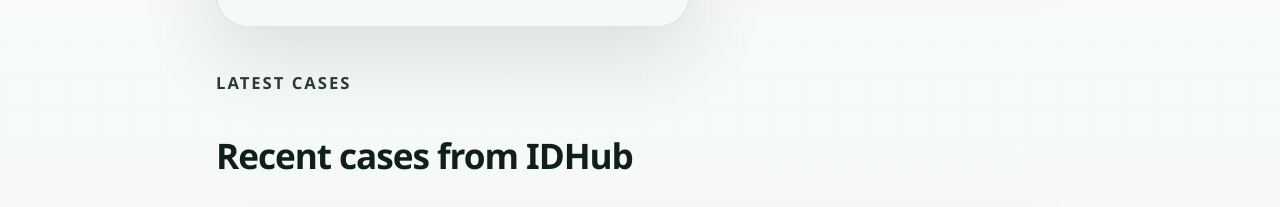
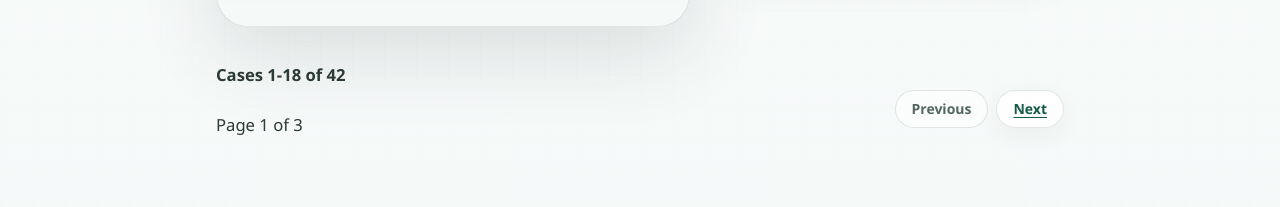
Before and after one commit to alvarojg11/IDHub, a Next.js app: page /cases in a window 1280 px wide. Shown: the part 534-741 px from the top of the page. Built offline with nearby package versions, Linux system fonts and the light colour scheme; no server answers.

Commit message:
case page

```diff
--- a/app/cases/page.tsx
+++ b/app/cases/page.tsx
@@ -64,6 +64,54 @@
   );
 }
 
+function CasesPagination({
+  className,
+  currentPage,
+  totalPages,
+  start,
+  end,
+  totalCases,
+  hasPrev,
+  hasNext,
+}: {
+  className?: string;
+  currentPage: number;
+  totalPages: number;
+  start: number;
+  end: number;
+  totalCases: number;
+  hasPrev: boolean;
+  hasNext: boolean;
+}) {
+  return (
+    <section className={className}>
+      <div className="flex flex-col gap-4 sm:flex-row sm:items-center sm:justify-between">
+        <div>
+          <p className="text-sm font-semibold text-[var(--foreground)]">
+            Cases {start + 1}-{end} of {totalCases}
+          </p>
+          <p className="text-sm text-[var(--muted)]">
+            Page {currentPage} of {totalPages}
+          </p>
+        </div>
+
+        <div className="flex flex-wrap items-center gap-2">
+          <PaginationLink
+            href={pageHref(currentPage - 1)}
+            disabled={!hasPrev}
+            label="Previous"
+          />
+          <PaginationLink
+            href={pageHref(currentPage + 1)}
+            disabled={!hasNext}
+            label="Next"
+          />
+        </div>
+      </div>
+    </section>
+  );
+}
+
 export default async function CasesPage({ searchParams }: CasesPageProps) {
   const params = (await searchParams) ?? {};
   const pageParam = Array.isArray(params.page) ? params.page[0] : params.page;
@@ -106,6 +154,19 @@
         </aside>
       </header>
 
+      {totalPages > 1 ? (
+        <CasesPagination
+          className="mt-8"
+          currentPage={currentPage}
+          totalPages={totalPages}
+          start={start}
+          end={end}
+          totalCases={cases.length}
+          hasPrev={hasPrev}
+          hasNext={hasNext}
+        />
+      ) : null}
+
       <section className="mt-10">
         <div className="mb-5 flex flex-wrap items-end justify-between gap-3">
           <div>
@@ -144,31 +205,16 @@
       </section>
 
       {totalPages > 1 ? (
-        <section className="mt-6">
-          <div className="flex flex-col gap-4 sm:flex-row sm:items-center sm:justify-between">
-            <div>
-              <p className="text-sm font-semibold text-[var(--foreground)]">
-                Cases {start + 1}-{end} of {cases.length}
-              </p>
-              <p className="text-sm text-[var(--muted)]">
-                Page {currentPage} of {totalPages}
-              </p>
-            </div>
-
-            <div className="flex flex-wrap items-center gap-2">
-              <PaginationLink
-                href={pageHref(currentPage - 1)}
-                disabled={!hasPrev}
-                label="Previous"
-              />
-              <PaginationLink
-                href={pageHref(currentPage + 1)}
-                disabled={!hasNext}
-                label="Next"
-              />
-            </div>
-          </div>
-        </section>
+        <CasesPagination
+          className="mt-6"
+          currentPage={currentPage}
+          totalPages={totalPages}
+          start={start}
+          end={end}
+          totalCases={cases.length}
+          hasPrev={hasPrev}
+          hasNext={hasNext}
+        />
       ) : null}
     </section>
   );
```
